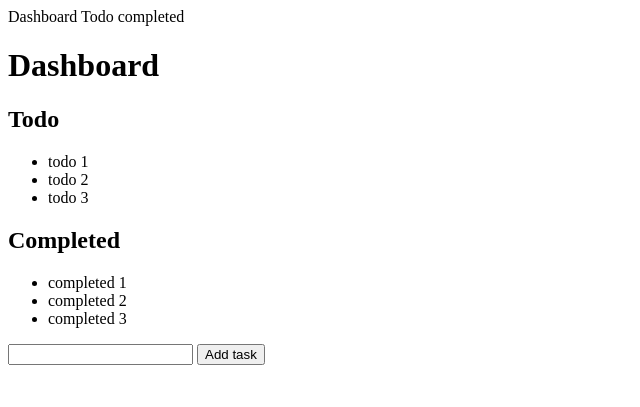
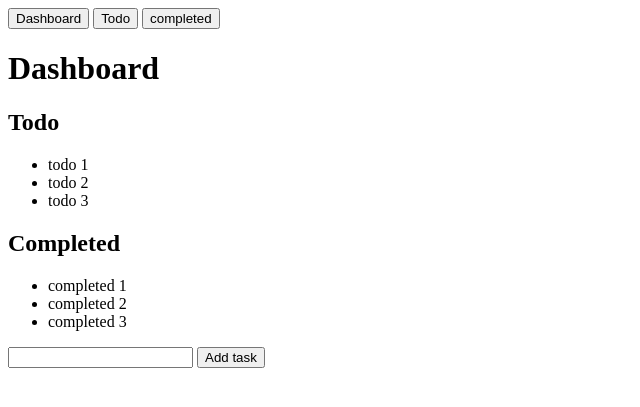
Before and after one commit to quincy-soeliman/mobile-app, a PHP site: page /todo.php in a window 1280 px wide. Shown: the top 407 px of the page, without its empty margins (0-640 px from the left). Run offline with PHP 8.4, Linux system fonts and the light colour scheme.

Commit message:
Changed a to buttons in todo.php

```diff
--- a/todo.php
+++ b/todo.php
@@ -1,7 +1,7 @@
 <div class="page-tabs">
-  <a class="dashboard" place="dashboard">Dashboard</a>
-  <a class="todo" place="todo">Todo</a>
-  <a class="completed" place="completed">completed</a>
+  <button class="dashboard" place="dashboard">Dashboard</button>
+  <button class="todo" place="todo">Todo</button>
+  <button class="completed" place="completed">completed</button>
 </div>
 
 <h1 class="title">Dashboard</h1>
```
